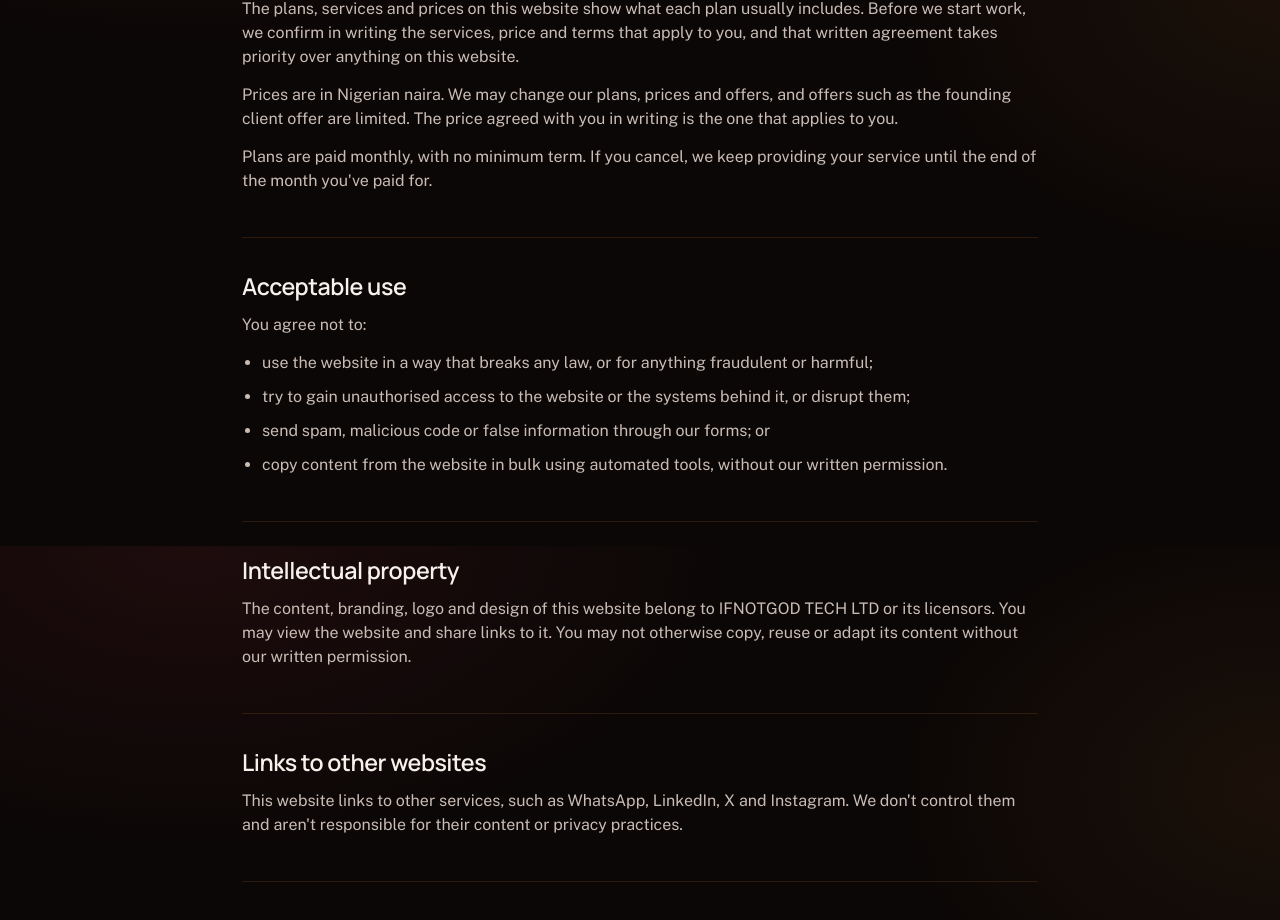
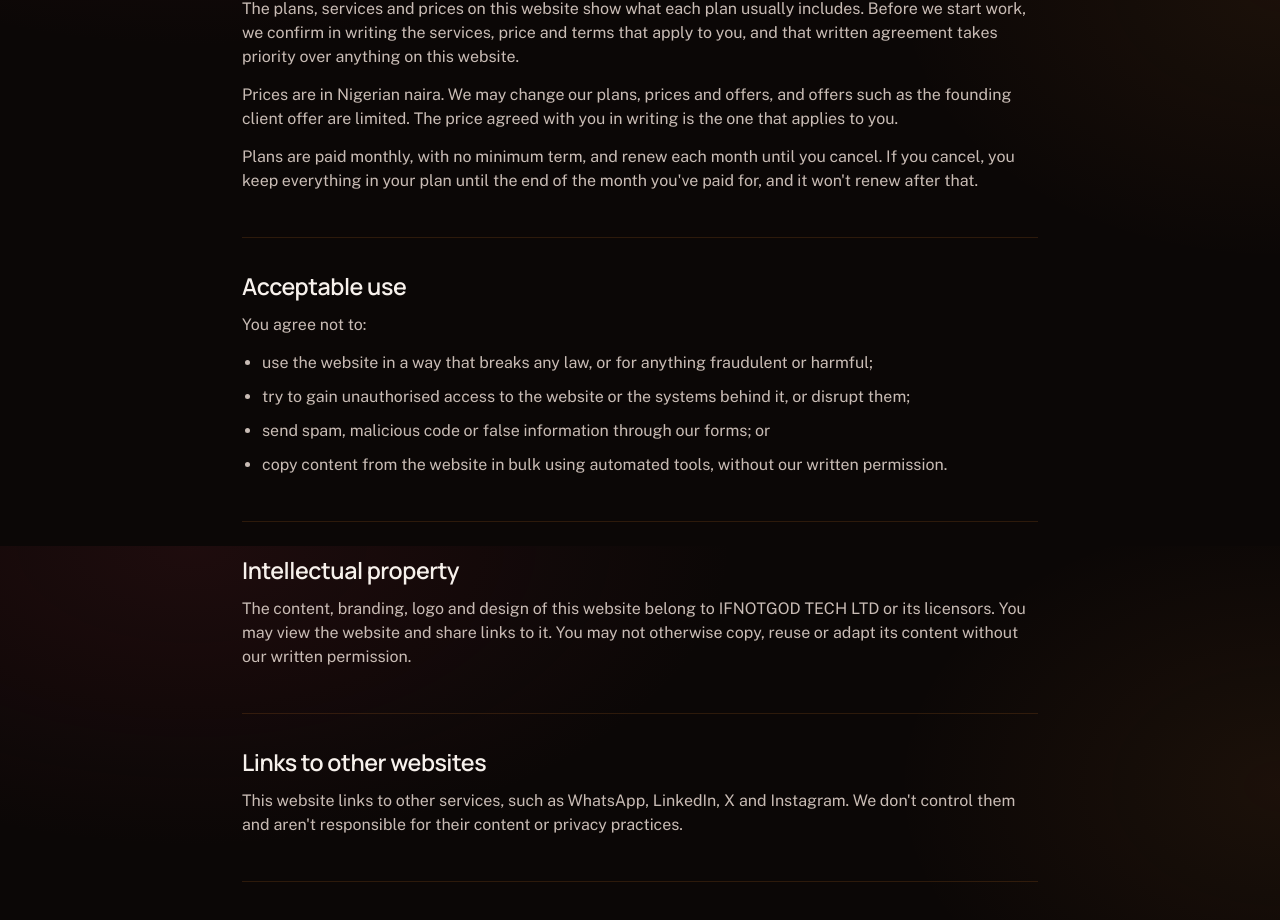
Before and after one commit to ifnotGodTech/ifnotGod_website_landing_page, a Next.js app: page /terms in a window 1280 px wide. Shown: the part 1054-1974 px from the top of the page. Built offline with nearby package versions, Linux system fonts and the light colour scheme; no server answers.

Commit message:
Say plans renew monthly and stop renewing after cancelling
Co-Authored-By: Claude Opus 5.5 <noreply@anthropic.com>

```diff
--- a/src/app/(site)/terms/page.tsx
+++ b/src/app/(site)/terms/page.tsx
@@ -62,8 +62,8 @@ export default function TermsPage() {
           offer are limited. The price agreed with you in writing is the one that applies to you.
         </p>
         <p>
-          Plans are paid monthly, with no minimum term. If you cancel, we keep providing your service until the end of
-          the month you&apos;ve paid for.
+          Plans are paid monthly, with no minimum term, and renew each month until you cancel. If you cancel, you keep
+          everything in your plan until the end of the month you&apos;ve paid for, and it won&apos;t renew after that.
         </p>
       </LegalSection>
 
--- a/src/components/sections/PlanTerms.tsx
+++ b/src/components/sections/PlanTerms.tsx
@@ -20,7 +20,8 @@ const QUESTIONS = [
   },
   {
     question: "Can I cancel?",
-    answer: "Yes. There's no minimum term. If you cancel, we keep providing your service until the end of the month you've paid for.",
+    answer:
+      "Yes. There's no minimum term. Your plan renews each month until you cancel. If you cancel, you keep everything in your plan until the end of the month you've paid for, and it won't renew after that.",
   },
 ];
 
```
Also changed, not shown: 2 other files (tests, documents, lock files or other folders).
